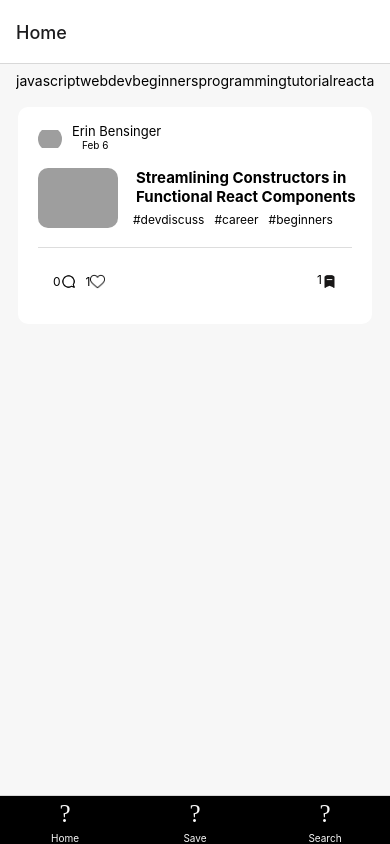
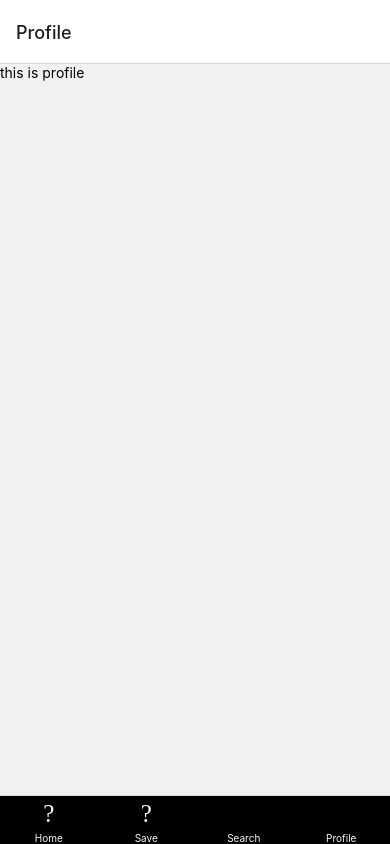
Before and after one commit to Dickyrdiar/react-native-learning, a React Native app: screen /Profile in a window 390 px wide. Built offline with nearby package versions, Linux system fonts and the light colour scheme; grey boxes are pictures that could not be loaded.

Commit message:
RnD in bottom navbar icon

```diff
--- a/src/components/cardMenu/index.tsx
+++ b/src/components/cardMenu/index.tsx
@@ -3,7 +3,6 @@ import React from 'react';
 import {View, Text, Image} from 'react-native';
 import {ParsingProps} from '../../lib/TypeData/cardMenu.type';
 import {Style} from './CardStyle';
-const IconSave = require('../../assets/icon/MR.png');
 
 function CardMenu({
   title,
--- a/src/navigation/navigation.tsx
+++ b/src/navigation/navigation.tsx
@@ -2,13 +2,32 @@
 import React from 'react';
 import {createBottomTabNavigator} from '@react-navigation/bottom-tabs';
 import IndexApp from '../screen';
+import SearchPage from '../screen/searchPage';
 import {NavigationContainer} from '@react-navigation/native';
 import {StyleSheet, Image} from 'react-native';
 import MaterialCommunityIcons from 'react-native-vector-icons/MaterialCommunityIcons';
 import SavePosts from '../screen/SavePosts';
-import SearchPage from '../screen/searchPage';
+// import * as iconSearch from '../assets/icon/Button/Search.png';
+import {renderIcon} from './renderIcon';
+import {Profile} from '../screen/profile';
 
 const Tab = createBottomTabNavigator();
+
+// const SearchIcon = () => {
+//   <Image
+//     source={require('../assets/icon/Button/Search.png')}
+//     style={{width: 20, height: 20}}
+//   />;
+// };
+
+function SearchIcon(): JSX.Element {
+  return (
+    <Image
+      source={require('../assets/icon/Button/Search.png')}
+      style={{width: 20, height: 20}}
+    />
+  );
+}
 
 const BottomTabNavigator = () => (
   <NavigationContainer>
@@ -46,13 +65,15 @@ const BottomTabNavigator = () => (
         name="Search"
         component={SearchPage}
         options={{
-          tabBarIcon: ({color, size}) => (
-            <MaterialCommunityIcons
-              name="ios-search"
-              color={color}
-              size={size}
-            />
-          ),
+          tabBarIcon: ({color}) => <SearchIcon />,
+        }}
+      />
+
+      <Tab.Screen
+        name="Profile"
+        component={Profile}
+        options={{
+          tabBarIcon: ({color}) => <SearchIcon />,
         }}
       />
     </Tab.Navigator>
--- a/src/screen/index.tsx
+++ b/src/screen/index.tsx
@@ -31,7 +31,6 @@ function IndexApp(): JSX.Element {
           horizontal
           showsHorizontalScrollIndicator={false}>
           {tags.map((tag, id) => (
-            <TouchableOpacity>
             <Tag
               key={tag.id}
               tag={tag.name}
@@ -41,7 +40,6 @@ function IndexApp(): JSX.Element {
                 throw new Error('Function not implemented.');
               }}
             />
-            </TouchableOpacity>
           ))}
         </ScrollView>
       </View>
--- /dev/null
+++ b/src/screen/profile/index.tsx
@@ -0,0 +1,10 @@
+import React from 'react';
+import {Text} from 'react-native';
+
+export function Profile(): JSX.Element {
+  return (
+    <>
+      <Text>this is profile</Text>
+    </>
+  );
+}
```
Also changed, not shown: src/assets/icon/Button/Search.png (added), 1 other file (tests, documents, lock files or other folders). Lines whose indentation alone changed are shown as unchanged.
